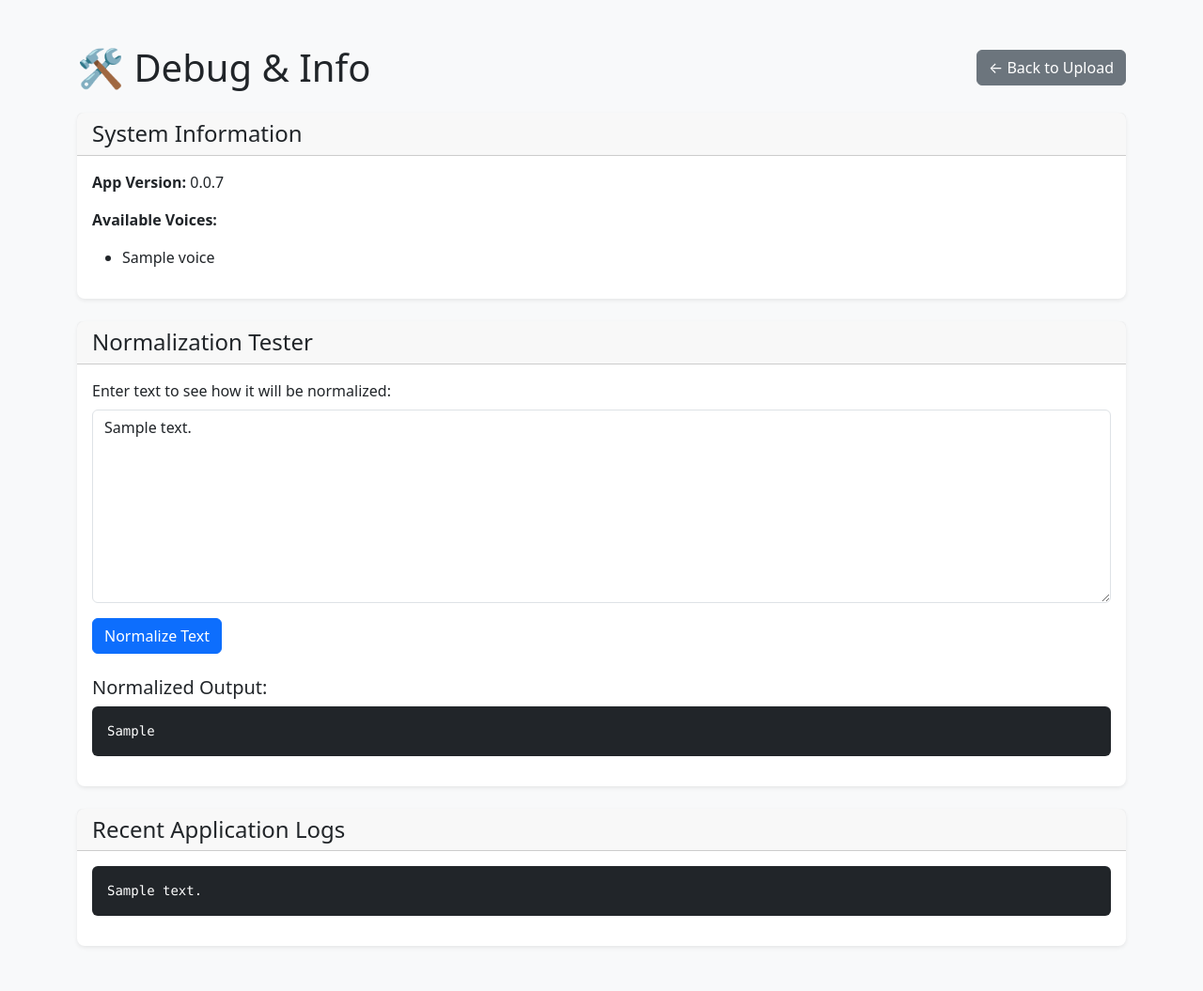
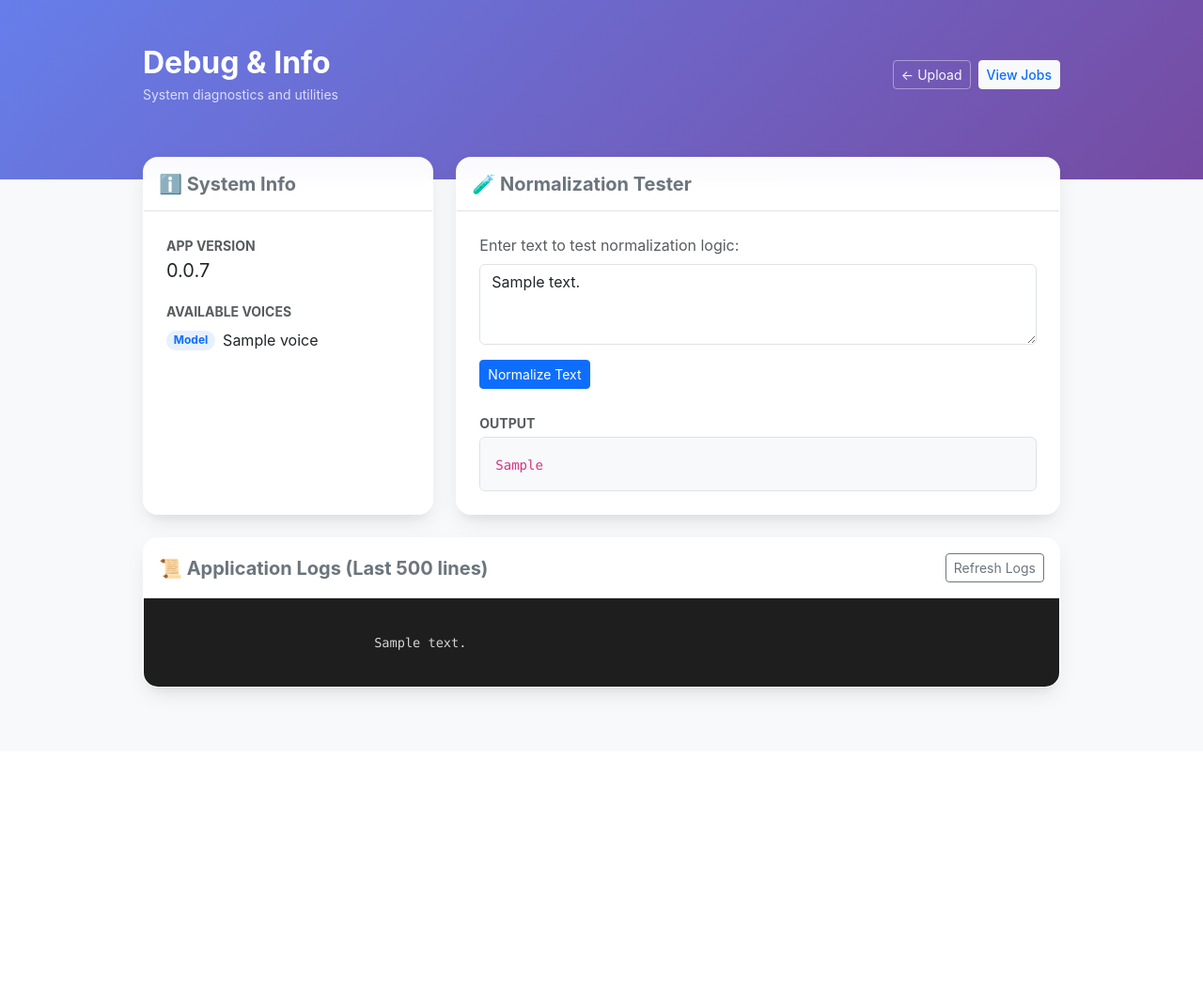
Before and after one commit to JMiahMan1/Docket-TTS, a Flask app: template templates/debug.html in a window 1280 px wide. Shown: the whole page at 94% size. After the commit the page ends 746 px from the top, so only its background shows below. Run offline with Flask 3, Linux system fonts and the light colour scheme; the template is opened without the code that fills it: most values are stand-ins (such as "Sample title", 1, 10 or a date in 2020); some libraries are stand-ins or nearby versions.

Commit message:
UI: Enhance debug page with more logs and glassmorphism design

```diff
--- a/app.py
+++ b/app.py
@@ -1319,7 +1319,7 @@ def debug_page():
     try:
         with open(log_file, 'r') as f:
             lines = f.readlines()
-            log_content = "".join(lines[-100:])
+            log_content = "".join(lines[-500:])
     except FileNotFoundError:
         app.logger.warning(f"Log file not found at {log_file} for debug page.")
 
--- a/templates/debug.html
+++ b/templates/debug.html
@@ -1,59 +1,171 @@
 <!doctype html>
 <html lang="en">
+
 <head>
     <meta charset="utf-8">
     <title>Debug Tools - Docket-TTS</title>
     <meta name="viewport" content="width=device-width, initial-scale=1">
     <link href="https://cdn.jsdelivr.net/npm/bootstrap@5.3.2/dist/css/bootstrap.min.css" rel="stylesheet">
+    <style>
+        :root {
+            --primary-gradient: linear-gradient(135deg, #667eea 0%, #764ba2 100%);
+            --glass-bg: rgba(255, 255, 255, 0.95);
+            --card-shadow: 0 10px 25px -5px rgba(0, 0, 0, 0.1), 0 10px 10px -5px rgba(0, 0, 0, 0.04);
+        }
+
+        body {
+            background: #f3f4f6;
+            min-height: 100vh;
+            font-family: 'Inter', system-ui, -apple-system, sans-serif;
+        }
+
+        .main-container {
+            max-width: 1000px;
+        }
+
+        .app-header {
+            background: var(--primary-gradient);
+            color: white;
+            padding: 3rem 0;
+            margin-bottom: -3rem;
+            padding-bottom: 5rem;
+        }
+
+        .glass-card {
+            background: var(--glass-bg);
+            border: 1px solid rgba(255, 255, 255, 0.2);
+            box-shadow: var(--card-shadow);
+            backdrop-filter: blur(10px);
+            border-radius: 1rem;
+            overflow: hidden;
+        }
+
+        .log-viewer {
+            background: #1e1e1e;
+            color: #d4d4d4;
+            font-family: 'Fira Code', 'Consolas', monospace;
+            font-size: 0.85rem;
+            padding: 1rem;
+            border-radius: 0.5rem;
+            max-height: 600px;
+            overflow-y: auto;
+            white-space: pre-wrap;
+        }
+
+        .btn-outline-light {
+            border-color: rgba(255, 255, 255, 0.4);
+        }
+
+        .btn-outline-light:hover {
+            background: rgba(255, 255, 255, 0.1);
+            color: white;
+            border-color: white;
+        }
+    </style>
 </head>
+
 <body class="bg-light">
-    <div class="container py-5">
-        <div class="d-flex justify-content-between align-items-center mb-4">
-            <h1 class="mb-0">🛠️ Debug & Info</h1>
-            <a href="/" class="btn btn-secondary">← Back to Upload</a>
+    <!-- Header -->
+    <div class="app-header">
+        <div class="container main-container d-flex justify-content-between align-items-center">
+            <div>
+                <h1 class="h2 fw-bold mb-1">Debug & Info</h1>
+                <p class="mb-0 opacity-75 small">System diagnostics and utilities</p>
+            </div>
+            <div class="d-flex gap-2">
+                <a href="/" class="btn btn-outline-light btn-sm">← Upload</a>
+                <a href="/jobs" class="btn btn-light btn-sm text-primary fw-medium">View Jobs</a>
+            </div>
+        </div>
     </div>
 
-        <div class="card shadow-sm border-0 rounded-3 mb-4">
-            <div class="card-header"><h4 class="mb-0">System Information</h4></div>
-            <div class="card-body">
-                <p><strong>App Version:</strong> {{ app_version }}</p>
-                <p><strong>Available Voices:</strong></p>
-                <ul>
+    <div class="container main-container pb-5">
+
+        <div class="row g-4">
+            <!-- System Info -->
+            <div class="col-md-4">
+                <div class="glass-card h-100">
+                    <div class="p-3 border-bottom bg-white bg-opacity-50">
+                        <h5 class="mb-0 fw-bold text-secondary">ℹ️ System Info</h5>
+                    </div>
+                    <div class="p-4">
+                        <div class="mb-3">
+                            <label class="small text-uppercase fw-bold text-muted">App Version</label>
+                            <div class="fs-5">{{ app_version }}</div>
+                        </div>
+                        <div>
+                            <label class="small text-uppercase fw-bold text-muted mb-2">Available Voices</label>
+                            <ul class="list-unstyled mb-0">
                                 {% for voice in voices %}
-                        <li>{{ voice.name }}</li>
+                                <li class="mb-1 d-flex align-items-center">
+                                    <span
+                                        class="badge bg-primary bg-opacity-10 text-primary me-2 rounded-pill">Model</span>
+                                    {{ voice.name }}
+                                </li>
                                 {% else %}
-                        <li>No voices found.</li>
+                                <li class="text-muted">No voices found.</li>
                                 {% endfor %}
                             </ul>
                         </div>
                     </div>
+                </div>
+            </div>
 
-        <div class="card shadow-sm border-0 rounded-3 mb-4">
-            <div class="card-header"><h4 class="mb-0">Normalization Tester</h4></div>
-            <div class="card-body">
+            <!-- Normalization Tester -->
+            <div class="col-md-8">
+                <div class="glass-card h-100">
+                    <div class="p-3 border-bottom bg-white bg-opacity-50">
+                        <h5 class="mb-0 fw-bold text-secondary">🧪 Normalization Tester</h5>
+                    </div>
+                    <div class="p-4">
                         <form method="POST">
                             <div class="mb-3">
-                        <label for="text_to_normalize" class="form-label">Enter text to see how it will be normalized:</label>
-                        <textarea class="form-control" id="text_to_normalize" name="text_to_normalize" rows="8">{{ original_text }}</textarea>
+                                <label for="text_to_normalize" class="form-label text-muted">Enter text to test
+                                    normalization logic:</label>
+                                <textarea class="form-control" id="text_to_normalize" name="text_to_normalize" rows="3"
+                                    placeholder="Type something here (e.g. 'Chapter 1: The Beginning')...">{{ original_text }}</textarea>
                             </div>
-                    <button type="submit" class="btn btn-primary">Normalize Text</button>
+                            <button type="submit" class="btn btn-primary btn-sm">Normalize Text</button>
                         </form>
+
                         {% if normalized_output %}
                         <div class="mt-4">
-                    <h5>Normalized Output:</h5>
-                    <pre class="bg-dark text-white p-3 rounded"><code>{{ normalized_output }}</code></pre>
+                            <label class="small text-uppercase fw-bold text-muted mb-1">Output</label>
+                            <div class="bg-light p-3 rounded border">
+                                <code>{{ normalized_output }}</code>
+                            </div>
                         </div>
                         {% endif %}
                     </div>
                 </div>
+            </div>
 
-        <div class="card shadow-sm border-0 rounded-3">
-            <div class="card-header"><h4 class="mb-0">Recent Application Logs</h4></div>
-            <div class="card-body">
-                <pre class="bg-dark text-white p-3 rounded" style="max-height: 400px; overflow-y: auto;"><code>{{ log_content }}</code></pre>
+            <!-- Logs -->
+            <div class="col-12">
+                <div class="glass-card">
+                    <div
+                        class="p-3 border-bottom bg-white bg-opacity-50 d-flex justify-content-between align-items-center">
+                        <h5 class="mb-0 fw-bold text-secondary">📜 Application Logs (Last 500 lines)</h5>
+                        <button onclick="window.location.reload()" class="btn btn-sm btn-outline-secondary">Refresh
+                            Logs</button>
+                    </div>
+                    <div class="p-0">
+                        <div class="log-viewer rounded-0" id="logContainer">
+                            {{ log_content }}
+                        </div>
+                    </div>
+                </div>
             </div>
         </div>
 
     </div>
+
+    <script src="https://cdn.jsdelivr.net/npm/bootstrap@5.3.2/dist/js/bootstrap.bundle.min.js"></script>
+    <script>
+        // Scroll logs to bottom
+        const logContainer = document.getElementById('logContainer');
+        logContainer.scrollTop = logContainer.scrollHeight;
+    </script>
 </body>
+
 </html>
```
Lines whose indentation alone changed are shown as unchanged.
